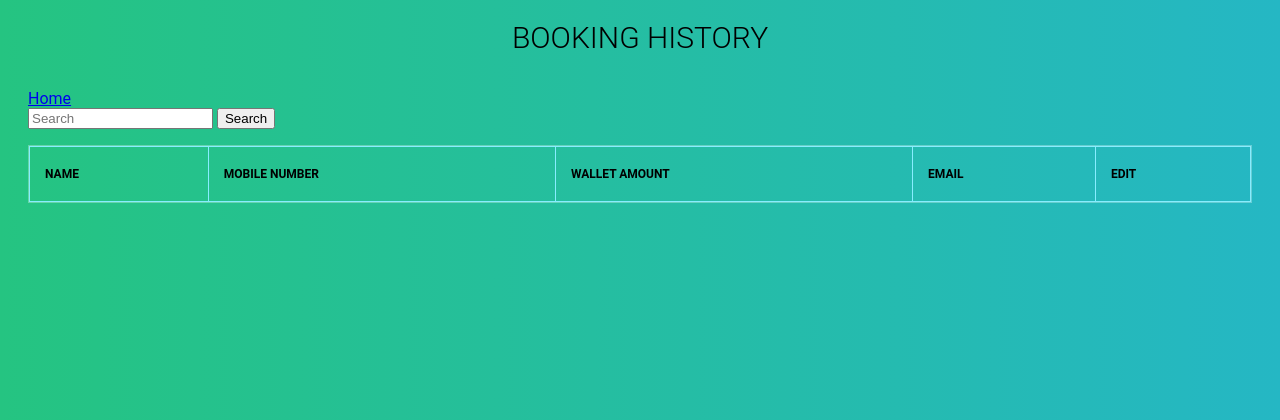
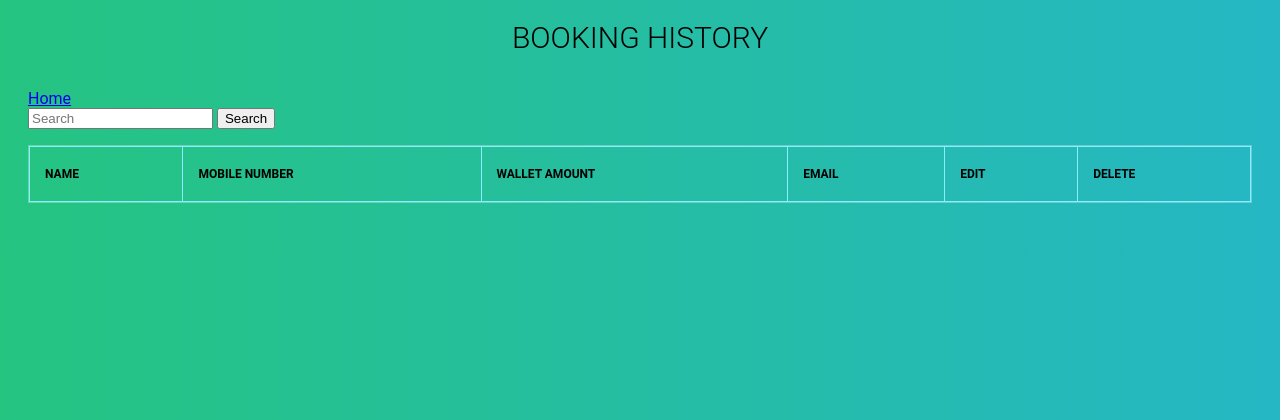
Before and after one commit to mhtanmoy/f_project_2, a Django app: page /customeruser in a window 1280 px wide. Shown: the top 420 px of the page. Run offline with Django 3.2, Linux system fonts and the light colour scheme; a user stored in the database is signed in; lists and menus that the app fills with data are empty; some libraries are stand-ins or nearby versions.

Commit message:
design fixed

```diff
--- a/project/app/templates/app/bookingdetails.html
+++ b/project/app/templates/app/bookingdetails.html
@@ -3,6 +3,7 @@
 
 {% for i in bookingdetailss %}
 
+<a href="{% url 'deletebookingdetails' i.booking_id %}">delete</a>
 <h4>id: {{ i.booking_id }}</h4>
 <h3>trip type: {{ i.trip_type }}</h3>
 <h3>pickup point: {{ i.pickup_point }}</h3>
--- a/project/app/templates/app/bookinghistory.html
+++ b/project/app/templates/app/bookinghistory.html
@@ -32,6 +32,7 @@
                       <th>Drop point</th>
                       <th>Assigned Driver</th>
                       <th>Booked vehicle</th>
+                      <th>Delete</th>
                     </tr>
                   </thead>
                 </div>
@@ -49,6 +50,7 @@
               <td>{{ i.drop_point }}</td>
               <td>{{ i.assigned_driver }}</td>
               <td>{{ i.booked_vehicle }}</td>
+              <td> <a href="{% url 'deletebookinghistory' i.booking_history_id %}">delete</a></td>
             </tr>
               {% endfor %}
 
--- a/project/app/templates/app/customeruser.html
+++ b/project/app/templates/app/customeruser.html
@@ -27,6 +27,7 @@
                       <th>Wallet amount</th>
                       <th>Email</th>
                       <th>Edit</th>
+                      <th>Delete</th>
                     </tr>
                   </thead>
                 </div>
@@ -39,6 +40,7 @@
               <td>{{ i.wallet_amount }}</td>
               <td>{{ i.email_id }}</td>
               <td><a href="{% url 'edituser' i.User_Id %}">edit</td>
+                <td> <a href="{% url 'deletecustomer' i.User_Id %}">delete</a></td>
 
             </tr>
               {% endfor %}
--- a/project/app/templates/app/vehicle.html
+++ b/project/app/templates/app/vehicle.html
@@ -6,7 +6,7 @@
 </form>
 <a href="{% url 'createvehicle' %}">Create</a>
 {% for i in vehicles %}
-
+<a href="{% url 'deletevehicle' i.vehicle_id %}">delete</a>
 <h5>id: {{ i.vehicle_id }}</h5>
 <h3>brand: {{ i.brand }}</h3>
 <h3>model: {{ i.model }}</h3>
--- a/project/app/urls.py
+++ b/project/app/urls.py
@@ -23,5 +23,9 @@ urlpatterns = [
     path('coupons', views.coupons, name='coupons'),
     path('createcoupons', views.createcoupons, name='createcoupons'),
     path('coupons/<int:pk>/delete', views.deletecoupons, name='deletecoupons'),
+    path('bookinghistory/<int:pk>/delete', views.deletebookinghistory, name='deletebookinghistory'),
+    path('vehicle/<int:pk>/delete', views.deletevehicle, name='deletevehicle'),
+    path('bookingdetails/<int:pk>/delete', views.deletebookingdetails, name='deletebookingdetails'),
+    path('customer/<int:pk>/delete', views.deletecustomer, name='deletecustomer'),
 
 ]
--- a/project/app/views.py
+++ b/project/app/views.py
@@ -208,9 +208,42 @@ def createcoupons(request):
             return redirect('coupons')
     return render(request,'app/createcoupons.html', {'form':form})
 
-
+@login_required
+@manager_only
 def deletecoupons(request,pk):
     obj=get_object_or_404(Coupons,id=pk)
     if request.method =='GET':
         obj.delete()
         return redirect('coupons')
+
+@login_required
+@manager_only
+def deletebookinghistory(request,pk):
+    obj=get_object_or_404(BookingHistory,booking_history_id=pk)
+    if request.method =='GET':
+        obj.delete()
+        return redirect('bookinghistory')
+
+@login_required
+@manager_only
+def deletevehicle(request,pk):
+    obj=get_object_or_404(Vehicle,vehicle_id=pk)
+    if request.method =='GET':
+        obj.delete()
+        return redirect('vehicle')
+
+@login_required
+@manager_only
+def deletebookingdetails(request,pk):
+    obj=get_object_or_404(BookingDetails,booking_id=pk)
+    if request.method =='GET':
+        obj.delete()
+        return redirect('bookingdetails')
+
+@login_required
+@manager_only
+def deletecustomer(request,pk):
+    obj=get_object_or_404(CustomerUser,User_Id=pk)
+    if request.method =='GET':
+        obj.delete()
+        return redirect('customeruser')
```
Also changed, not shown: project/db.sqlite3.
